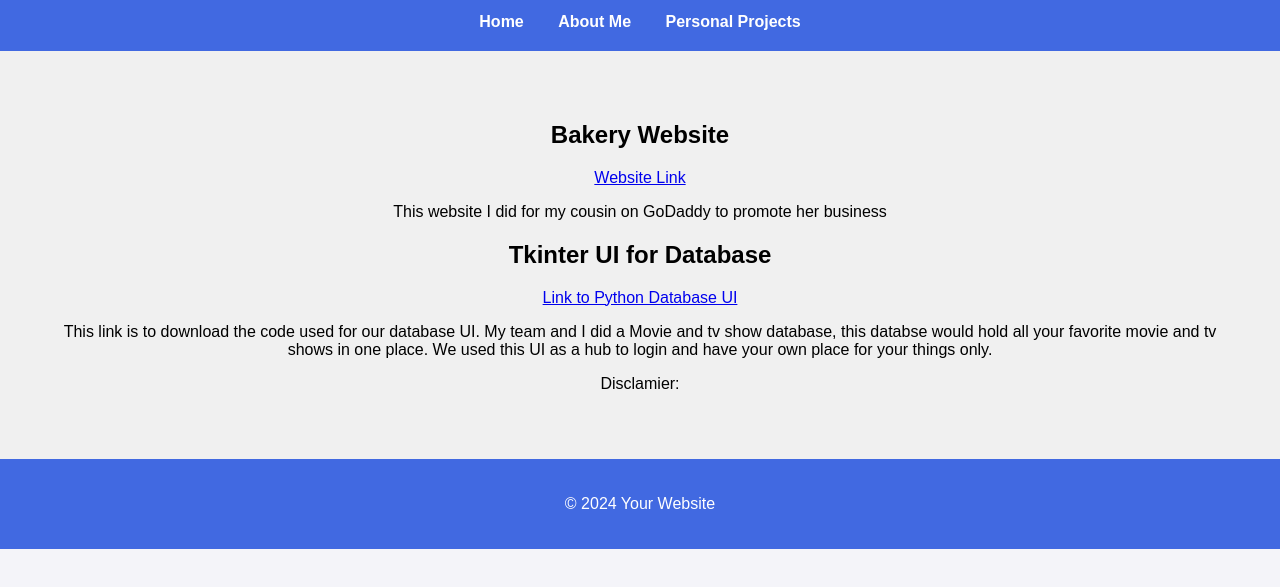
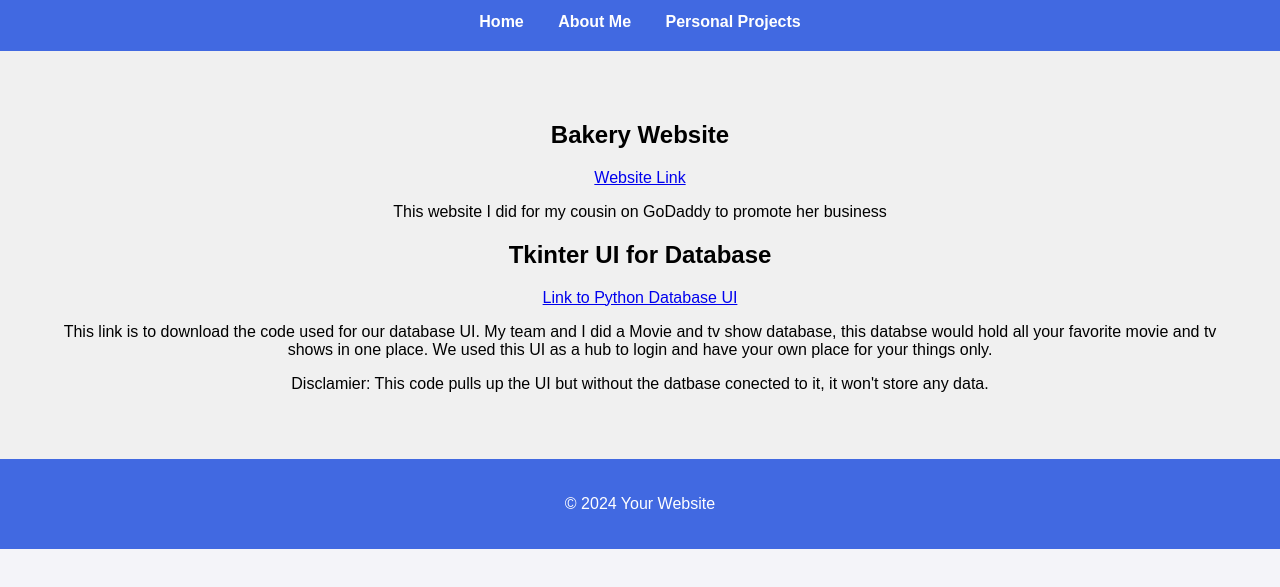
Before and after one commit to Jordan-Builds/JordanDevHub, a website: page personalProjects.html in a window 1280 px wide. Shown: the part 121-708 px from the top of the page. Drawn offline with Linux system fonts and the light colour scheme.

Commit message:
Update personalProjects.html

```diff
--- a/personalProjects.html
+++ b/personalProjects.html
@@ -80,7 +80,7 @@
         <h1>Tkinter UI for Database</h1>
         <p><a href="movieDB.py">Link to Python Database UI</a></p>
         <p>This link is to download the code used for our database UI. My team and I did a Movie and tv show database, this databse would hold all your favorite movie and tv shows in one place. We used this UI as a hub to login and have your own place for your things only.</p>
-        <p>Disclamier: </p>
+        <p>Disclamier: This code pulls up the UI but without the datbase conected to it, it won't store any data.</p>
     </section>
     <footer>
         <p>&copy; 2024 Your Website</p>
```
